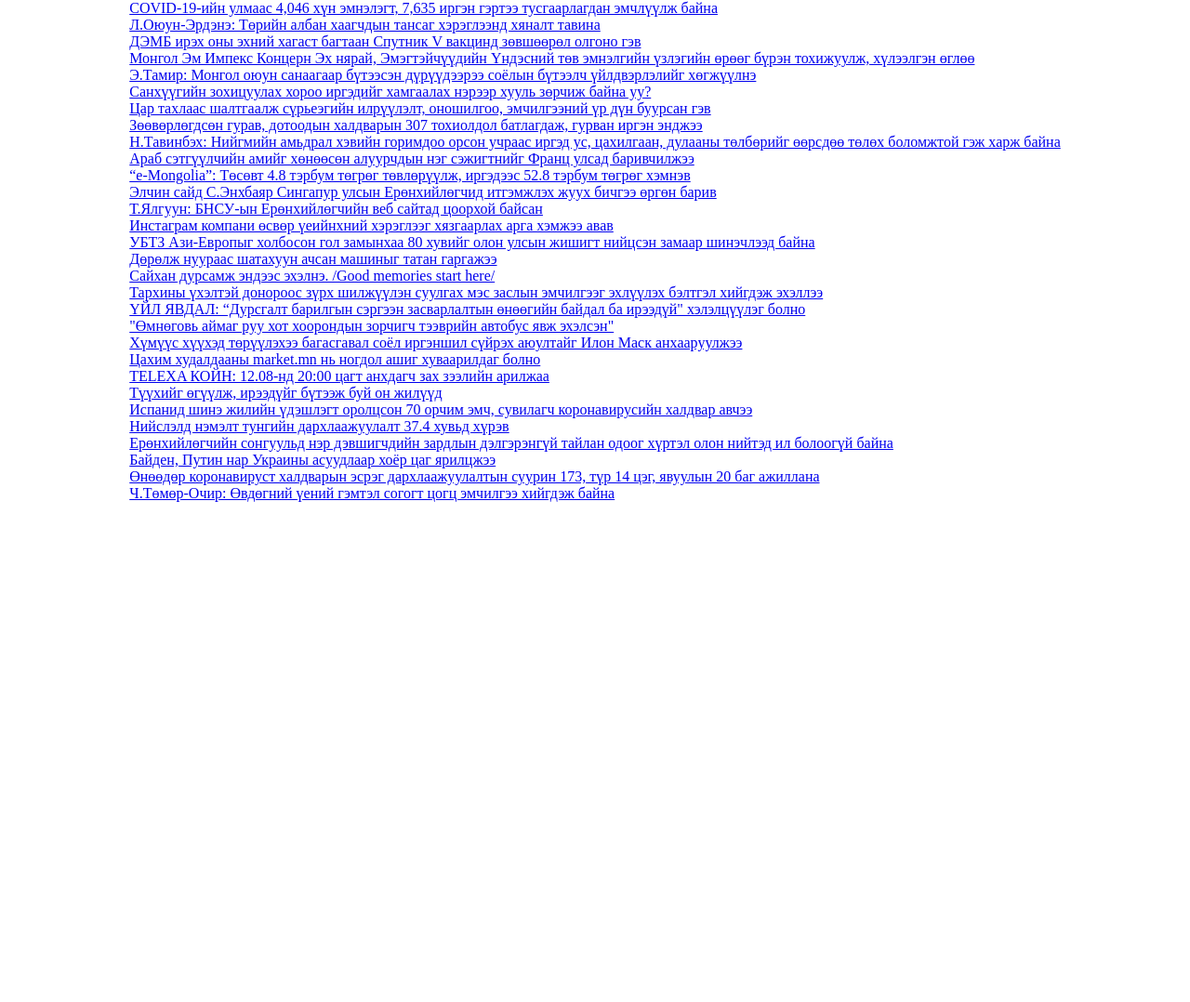
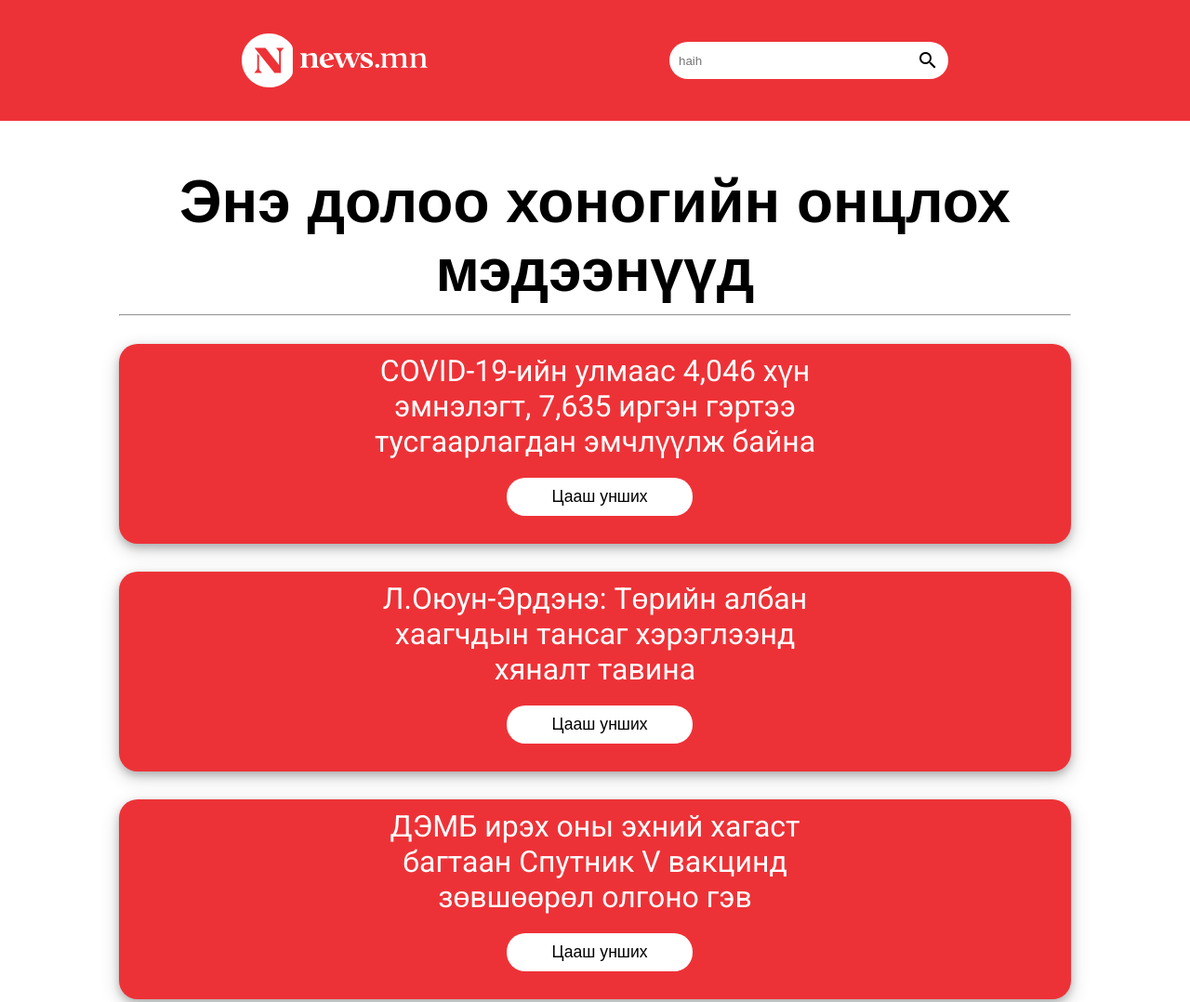
Before and after one commit to Tseku210/xmlBlog, a plain HTML site: page index.html in a window 1280 px wide. Shown: the top 1078 px of the page at 93% size. Before the commit the page ends 800 px from the top, so only its background shows below. Drawn offline with Linux system fonts and the light colour scheme.

Commit message:
first commit

```diff
--- a/index.html
+++ b/index.html
@@ -4,13 +4,27 @@
     <meta charset="UTF-8">
     <meta http-equiv="X-UA-Compatible" content="IE=edge">
     <meta name="viewport" content="width=device-width, initial-scale=1.0">
-    <title>Document</title>
+    <title>gogo medee</title>
     <link rel="stylesheet" href="style.css">
     <script src="script.js" defer></script>
+    <link rel="stylesheet" href="https://fonts.googleapis.com/icon?family=Material+Icons">
+    <link rel="preconnect" href="https://fonts.googleapis.com">
+<link rel="preconnect" href="https://fonts.gstatic.com" crossorigin>
+<link href="https://fonts.googleapis.com/css2?family=Roboto:ital,wght@0,400;0,500;1,900&display=swap" rel="stylesheet">
 </head>
 <body>
-    <div id="medee">
-
+    <div id="container">
+        <div id="nav">
+            <img src="images/Logo.svg" alt="">
+            <div id="searchbar">
+                <input type="text" id="search"placeholder="haih">
+                <i class="material-icons">search</i>
+            </div>
+        </div>
+        <div id="main">
+            <h1 style="color: black">Энэ долоо хоногийн онцлох мэдээнүүд</h1><hr>
+            <div id="medee"></div>
+        </div>
     </div>
 </body>
 </html>
--- a/script.js
+++ b/script.js
@@ -4,32 +4,97 @@
 xmlhttp.onreadystatechange = function() {
     if (this.readyState == 4 && this.status == 200){
         myFunction(this);
+        const medeenuud = document.querySelectorAll(".btn");
+        medeenuud.forEach(medee => {
+            medee.addEventListener("click", () => {
+
+                let i = medee.dataset.i;
+
+                if (!medee.classList.contains("active")){
+                    medee.classList.add("active");
+                    presentMedee(this, i);
+                } else {
+                    medee.classList.remove("active");
+                    deleteMedee(i);
+                }
+            })
+        })
+
     }
 }
 xmlhttp.open("GET", "file.xml", true);
 xmlhttp.send();
 
-function myFunction(xml){
+function presentMedee(xml, i){
     var xmlDoc = xml.responseXML;
-    var parser = new DOMParser();
-    var x = xmlDoc.getElementsByTagName("item");
-    let text = x[0].getElementsByTagName("description")[0].childNodes[0].wholeText;
-    dedDoc = parser.parseFromString(text,"text/xml");
-    console.log(text)
-    console.log(dedDoc)
+    var text = "";
+    x = xmlDoc.getElementsByTagName("description");
+    text += x[i].innerHTML;
+    const news = document.querySelectorAll(".subMedee");
+    news[i].innerHTML = text;
+    let btn = document.querySelectorAll(".btn");
+    btn[i].innerHTML = "Устгах";
+    // document.getElementById("subMedee").innerHTML = text;
+}
+
+// function myFunction(xml){
+//     var xmlDoc = xml.responseXML;
+//     var parser = new DOMParser();
+//     var x = xmlDoc.getElementsByTagName("item");
+//     let text = x[0].getElementsByTagName("description")[0].childNodes[0].wholeText;
+//     dedDoc = parser.parseFromString(text,"text/xml");
+//     console.log(text)
+//     console.log(dedDoc)
 
 
-    for (let i = 0; i < x.length; i++){
 
-        let dedMedee = document.createElement("div");
-        let dedMedeeLink = document.createElement("a");
-        dedMedeeLink.classList.add("dedLink");
-        dedMedeeLink.href = "medee.html";
-        dedMedee.classList.add("dedMedee");
-        console.log(x[i].getElementsByTagName("description")[0].value)
-        let xmlZurag = x[i].getElementsByTagName("description")[0].innerHTML;
-        dedMedeeLink.innerHTML = x[i].getElementsByTagName("title")[0].innerHTML;
-        dedMedee.appendChild(dedMedeeLink);
-        medee.appendChild(dedMedee);
+
+//     for (let i = 0; i < x.length; i++){
+
+//         let dedMedee = document.createElement("div");
+//         let dedMedeeLink = document.createElement("a");
+//         dedMedeeLink.classList.add("dedLink");
+//         dedMedeeLink.href = "medee.html";
+//         dedMedee.classList.add("dedMedee");
+//         console.log(x[i].getElementsByTagName("description")[0].value)
+//         let xmlZurag = x[i].getElementsByTagName("description")[0].innerHTML;
+//         dedMedeeLink.innerHTML = x[i].getElementsByTagName("title")[0].innerHTML;
+//         dedMedee.appendChild(dedMedeeLink);
+//         medee.appendChild(dedMedee);
+//     }
+// }
+
+// let dedMedee = document.querySelectorAll(".dedLink");
+
+// dedMedee.forEach(link => {
+//     link.addEventListener("click", () => {
+
+//     })
+// })
+
+function deleteMedee(i){
+    let subMedee = document.querySelectorAll(".subMedee");
+    let btn = document.querySelectorAll(".btn");
+    btn[i].innerHTML = "Цааш унших";
+    subMedee[i].innerHTML = "";
+}
+
+function myFunction(xml) {
+    var x;
+    var i;
+    var xmlDoc = xml.responseXML;
+    var text = "";
+    x = xmlDoc.getElementsByTagName("item");
+    for (i = 0; i<x.length; i++) {
+      text += `<div class='medeenuud'>` + "<div class='title'>"+x[i].getElementsByTagName("title")[0].childNodes[0].nodeValue + "</div>" +
+      `<button class='btn' data-i=${i}>Цааш унших</button>` + `<div class='subMedee' data-i = '${i}'></div>` + "</div>";
     }
+    let medee = document.getElementById("medee");
+    if (medee){
+        document.getElementById("medee").innerHTML = text;
+    }
+  }
+
+function displayD(i) {
+    document.getElementById("subMedee").innerHTML = x[i].textContent;
 }
--- a/style.css
+++ b/style.css
@@ -6,10 +6,96 @@
 body {
     display: flex;
     justify-content: center;
+    font-family: 'Poppins',sans-serif;
+    background-color: white;
+    color: white;
 }
-channel {
+#container {
+    width: 100%;
+    height: 100vh;
+}
+#nav {
+    background-color: #ed3237;
+    display: flex;
+    justify-content: space-evenly;
+    height: 130px;
+    align-items: center;
+    position: sticky;
+}
+#nav img {
+    width: 200px;
+}
+#searchbar {
+    position: relative;
+    display: flex;
+    align-items: center;
+}
+#search {
+    height: 40px;
+    width: 300px;
+    border-radius: 20px;
+    border: none;
+    padding-left: 10px;
+}
+#searchbar i {
+    position: absolute;
+    right: 10px;
+    color: black;
+}
+#main {
+    width: 80%;
+    height: 100%;
+    margin: 0 auto;
+}
+#medee {
+    display: flex;
+    flex-direction: column;
+    align-items: center;
+}
+.medeenuud {
+    height: auto;
+    width: 100%;
+    display: flex;
+    flex-direction: column;
+    align-items: center;
+    justify-content: space-evenly;
+    background-color: #ed3237;
+    padding: 10px;
+    margin-top: 30px;
+    font-size: 1.3rem;
+    border-radius: 20px;
+    box-shadow: 0 4px 8px 0 rgba(0, 0, 0, 0.2), 0 6px 20px 0 rgba(0, 0, 0, 0.19);
+}
+.medeenuud>div {
     width: 50%;
 }
-item {
+.btn {
+    margin-left: 10px;
+    background-color: white;
+    text-decoration: none;
+    padding: 10px;
+    border-radius: 20px;
+    width: 20%;
     margin-top: 20px;
+    margin-bottom: 20px;
+    font-size: 1.1rem;
+    border: none;
+    transition: 0.3s ease;
 }
+.btn:hover {
+    width: 25%;
+}
+.thumb {
+    width: 100%;
+}
+.title {
+    font-size: 2rem;
+    font-family: 'Roboto', sans-serif;
+    text-align: center;
+}
+#main>h1 {
+    text-align: center;
+    font-size: 4rem;
+    margin-top: 50px;
+    margin-bottom: 10px;
+}
```
Also changed, not shown: medee.html (+13 -1 lines), test.js (added, +30 -0 lines), images/Logo.svg (added).
